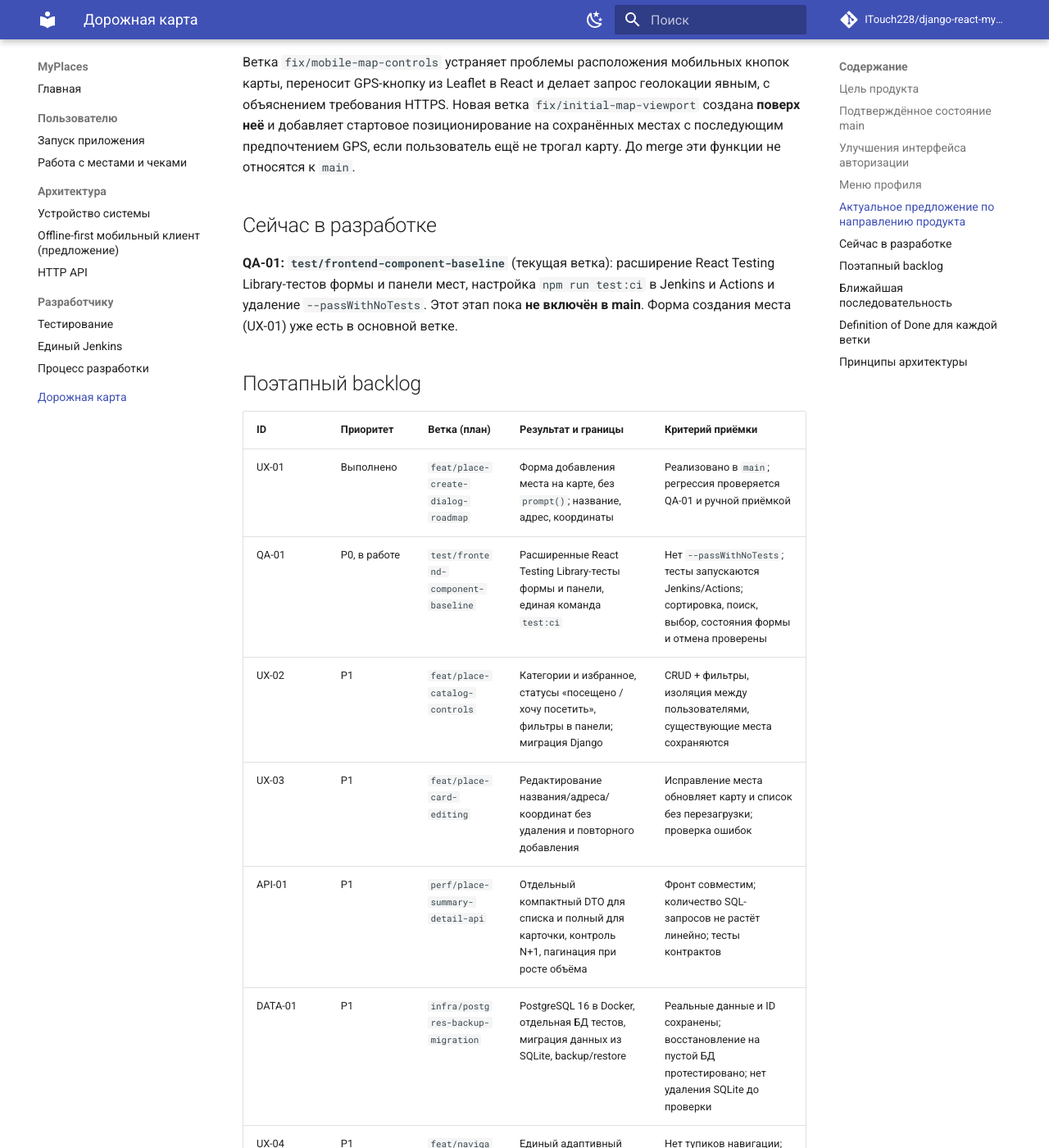
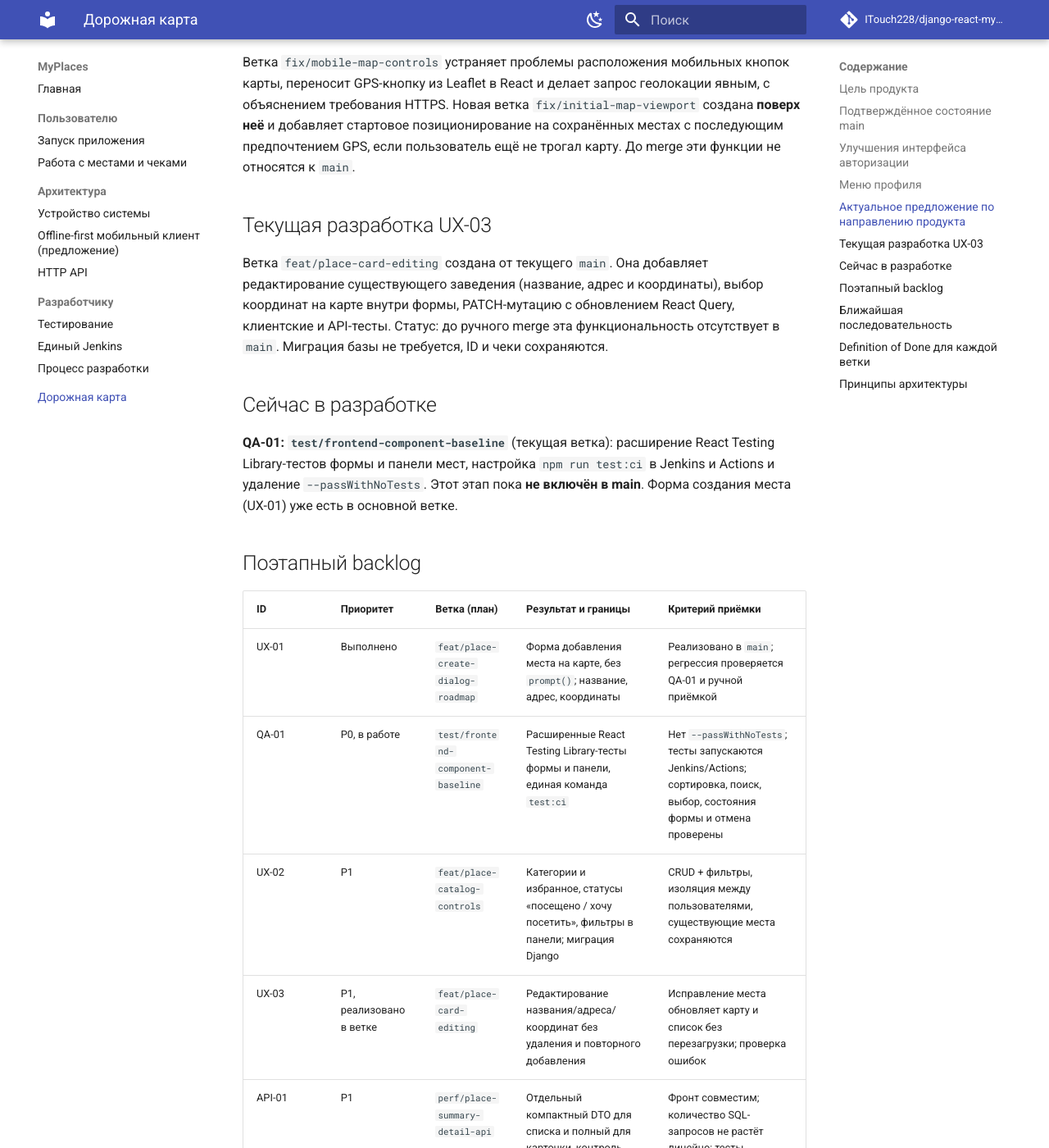
Before and after one commit to ITouch228/django-react-myplaces, an MkDocs documentation site: the page built from docs/roadmap.md, in a window 1280 px wide and 1400 px high, scrolled down 1679 px. Shown: the whole window at 82% size. Built offline with MkDocs 1.6.1 and Material for MkDocs 9.7.7, drawn with Linux system fonts in a browser that asks for light colours; comment, search, counter and statistics services are not loaded.

Commit message:
docs(places): document edit flow, API contract and acceptance scenarios

```diff
--- a/docs/roadmap.md
+++ b/docs/roadmap.md
@@ -32,6 +32,10 @@
 
 Ветка `fix/mobile-map-controls` устраняет проблемы расположения мобильных кнопок карты, переносит GPS-кнопку из Leaflet в React и делает запрос геолокации явным, с объяснением требования HTTPS. Новая ветка `fix/initial-map-viewport` создана **поверх неё** и добавляет стартовое позиционирование на сохранённых местах с последующим предпочтением GPS, если пользователь ещё не трогал карту. До merge эти функции не относятся к `main`.
 
+## Текущая разработка UX-03
+
+Ветка `feat/place-card-editing` создана от текущего `main`. Она добавляет редактирование существующего заведения (название, адрес и координаты), выбор координат на карте внутри формы, PATCH-мутацию с обновлением React Query, клиентские и API-тесты. Статус: до ручного merge эта функциональность отсутствует в `main`. Миграция базы не требуется, ID и чеки сохраняются.
+
 ## Сейчас в разработке
 
 **QA-01: `test/frontend-component-baseline`** (текущая ветка): расширение React Testing Library-тестов формы и панели мест, настройка `npm run test:ci` в Jenkins и Actions и удаление `--passWithNoTests`. Этот этап пока **не включён в main**. Форма создания места (UX-01) уже есть в основной ветке.
@@ -43,7 +47,7 @@
 | UX-01 | Выполнено | `feat/place-create-dialog-roadmap` | Форма добавления места на карте, без `prompt()`; название, адрес, координаты | Реализовано в `main`; регрессия проверяется QA-01 и ручной приёмкой |
 | QA-01 | P0, в работе | `test/frontend-component-baseline` | Расширенные React Testing Library-тесты формы и панели, единая команда `test:ci` | Нет `--passWithNoTests`; тесты запускаются Jenkins/Actions; сортировка, поиск, выбор, состояния формы и отмена проверены |
 | UX-02 | P1 | `feat/place-catalog-controls` | Категории и избранное, статусы «посещено / хочу посетить», фильтры в панели; миграция Django | CRUD + фильтры, изоляция между пользователями, существующие места сохраняются |
-| UX-03 | P1 | `feat/place-card-editing` | Редактирование названия/адреса/координат без удаления и повторного добавления | Исправление места обновляет карту и список без перезагрузки; проверка ошибок |
+| UX-03 | P1, реализовано в ветке | `feat/place-card-editing` | Редактирование названия/адреса/координат без удаления и повторного добавления | Исправление места обновляет карту и список без перезагрузки; проверка ошибок |
 | API-01 | P1 | `perf/place-summary-detail-api` | Отдельный компактный DTO для списка и полный для карточки, контроль N+1, пагинация при росте объёма | Фронт совместим; количество SQL-запросов не растёт линейно; тесты контрактов |
 | DATA-01 | P1 | `infra/postgres-backup-migration` | PostgreSQL 16 в Docker, отдельная БД тестов, миграция данных из SQLite, backup/restore | Реальные данные и ID сохранены; восстановление на пустой БД протестировано; нет удаления SQLite до проверки |
 | UX-04 | P1 | `feat/navigation-shell` | Единый адаптивный каркас: карта, мои места, чеки; простая навигация | Нет тупиков навигации; основные сценарии на телефоне и ПК |
```
